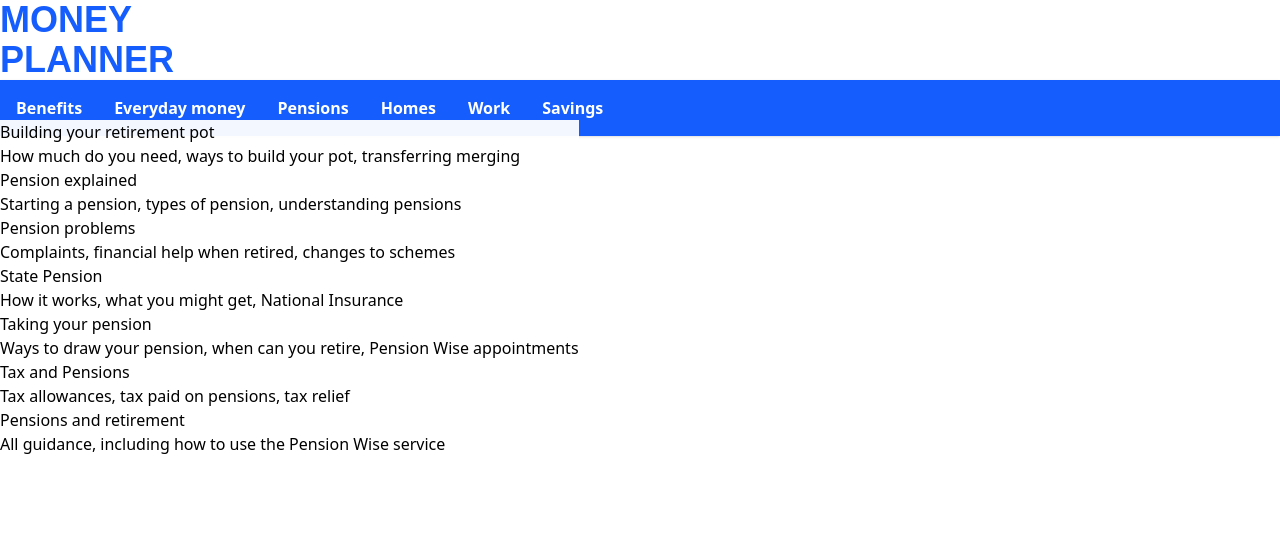
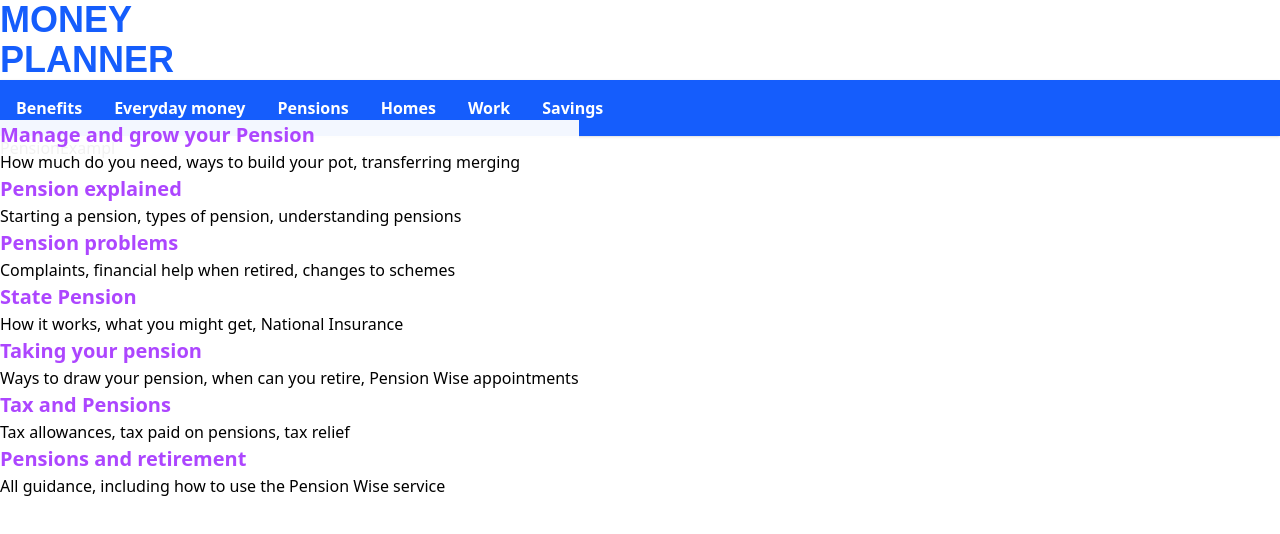
Before and after one commit to Blessing-bit-ui/BugetPlanner, a React (Vite) app in the folder financialadvice/: page /pension/pensionexplain in a window 1280 px wide. Both pictures are taken after a click on the button "Pensions". Shown: the top 534 px of the page. Built offline with nearby package versions, Linux system fonts and the light colour scheme; a web font is replaced by a local one.

Commit message:
created the links for pension

```diff
--- a/financialadvice/src/App.jsx
+++ b/financialadvice/src/App.jsx
@@ -6,6 +6,7 @@ import {NavLink} from "react-router-dom"
 import { useNavigate } from "react-router-dom";
 import Home from "./pages/Home";
 import Everyday from "./pages/Everyday";
+import Pension from "./pages/Pension";
 import PageNav from "./pages/PageNav";
 import Benefits from "./pages/Benefits";
 import UniversalCredit from "./components/UniversalCredit";
@@ -17,6 +18,14 @@ import Budgeting from "./components/Budgeting";
 import Buyingandrunning from "./components/Buyingandrunning";
 import Credit from "./components/Credit";
 import Insurance from "./components/Insurance"
+import ManageandGrow from "./components/ManageandGrow";
+import PensionExplain from "./components/PensionExplain";
+import TakingPension from "./components/TakingPension";
+import PensionsProblems from "./components/PensionsProblems";
+import StatePension from "./components/StatePension";
+import TaxPension from "./components/TaxPension"
+import PensionTransfer from './components/PensionTransfer'
+import Taxandretirement from "./components/taxandretirement";
 
 
 
@@ -98,6 +107,20 @@ setSavings(savings === true && false)
               <Benefitslater onhandleCloseButtons={handleCloseButtons} />
             }
           />
+          <Route
+            path="pension"
+            element={<Pension onhandleCloseButtons={handleCloseButtons} />}
+          />
+          < Route path="pension/managegrow"
+          element={<ManageandGrow/>}
+          />
+          <Route path="pension/pensionexplain" element={<PensionExplain/>}/>
+          <Route path="pension/pensionproblems" element={<PensionsProblems/>}/>
+          <Route path="pension/pensiontranfer" element={<PensionTransfer/>}/>
+          <Route path="pension/statepension" element={<StatePension/>}/>
+          <Route path="pension/takingpension" element={<TakingPension/>}/>
+          <Route path="pension/taxpension" element={<TaxPension/>}/>
+          <Route path="pension/taxandretirement" element={<Taxandretirement/>}/>
         </Routes>
       </BrowserRouter>
     </div>
@@ -369,50 +392,75 @@ function Pensions() {
     <div>
       <ul>
         <li>
-          <a href="https://www.moneyhelper.org.uk/en/pensions-and-retirement/building-your-retirement-pot">
-            Building your retirement pot
-          </a>
+          <NavLink
+            to="/pension/managegrow"
+            className="text-purple-500 font-bold text-[20px] hover:underline"
+          >
+            {" "}
+            Manage and grow your Pension
+          </NavLink>
           <p>
             How much do you need, ways to build your pot, transferring merging
           </p>
         </li>
         <li>
-          <a href="https://www.moneyhelper.org.uk/en/pensions-and-retirement/pensions-basics">
+          <NavLink
+            to="/pension/pensionexplain"
+            className="text-purple-500 font-bold text-[20px] hover:underline"
+          >
+            {" "}
             Pension explained
-          </a>
+          </NavLink>
           <p>Starting a pension, types of pension, understanding pensions</p>
         </li>
         <li>
-          <a href="https://www.moneyhelper.org.uk/en/pensions-and-retirement/pension-problems">
+          <NavLink
+            to="/pension/pensionproblems"
+            className="text-purple-500 font-bold text-[20px] hover:underline"
+          >
             Pension problems
-          </a>
+          </NavLink>
           <p> Complaints, financial help when retired, changes to schemes</p>
         </li>
         <li>
-          <a href="https://www.moneyhelper.org.uk/en/pensions-and-retirement/state-pension">
+          <NavLink
+            to="/pension/statepension"
+            className="text-purple-500 font-bold text-[20px] hover:underline"
+          >
             State Pension
-          </a>
+          </NavLink>
           <p>How it works, what you might get, National Insurance</p>
         </li>
         <li>
-          <a href="https://www.moneyhelper.org.uk/en/pensions-and-retirement/taking-your-pension">
+          <NavLink
+            to="/pension/takingpension"
+            className="text-purple-500 font-bold text-[20px] hover:underline"
+          >
+            {" "}
             Taking your pension
-          </a>
+          </NavLink>
           <p>
             Ways to draw your pension, when can you retire, Pension Wise
             appointments
           </p>
         </li>
         <li>
-          <a href="https://www.moneyhelper.org.uk/en/pensions-and-retirement/tax-and-pensions">
+          <NavLink
+            to="/pension/taxpension"
+            className="text-purple-500 font-bold text-[20px] hover:underline"
+          >
+            {" "}
             Tax and Pensions
-          </a>
+          </NavLink>
           <p>Tax allowances, tax paid on pensions, tax relief</p>
         </li>
         <li>
-          <a href="https://www.moneyhelper.org.uk/en/pensions-and-retirement">
-            Pensions and retirement
-          </a>
+          <NavLink
+            to="/pension/taxandretirement"
+            className="text-purple-500 font-bold text-[20px] hover:underline"
+
+            > Pensions and retirement
+          </NavLink>
           <p>All guidance, including how to use the Pension Wise service</p>
         </li>
       </ul>
--- /dev/null
+++ b/financialadvice/src/components/ManageandGrow.jsx
@@ -0,0 +1,9 @@
+function ManageandGrow() {
+    return (
+        <div>
+            ManageGrow
+        </div>
+    )
+}
+
+export default ManageandGrow
--- /dev/null
+++ b/financialadvice/src/components/PensionExplain.jsx
@@ -0,0 +1,9 @@
+function PensionExplain() {
+    return (
+        <div>
+            PensionExampl
+        </div>
+    )
+}
+
+export default PensionExplain
--- /dev/null
+++ b/financialadvice/src/components/PensionTransfer.jsx
@@ -0,0 +1,9 @@
+function PensionTransfer() {
+    return (
+        <div>
+            PensionTransfer
+        </div>
+    )
+}
+
+export default PensionTransfer
--- /dev/null
+++ b/financialadvice/src/components/PensionsProblems.jsx
@@ -0,0 +1,9 @@
+function PensionsProblems() {
+    return (
+        <div>
+            PensionProblems
+        </div>
+    )
+}
+
+export default PensionsProblems
--- /dev/null
+++ b/financialadvice/src/components/StatePension.jsx
@@ -0,0 +1,9 @@
+function StatePension() {
+    return (
+        <div>
+            StatePension
+        </div>
+    )
+}
+
+export default StatePension
--- /dev/null
+++ b/financialadvice/src/components/TakingPension.jsx
@@ -0,0 +1,9 @@
+function TakingPension() {
+    return (
+        <div>
+            TakingPension
+        </div>
+    )
+}
+
+export default TakingPension
--- /dev/null
+++ b/financialadvice/src/components/TaxPension.jsx
@@ -0,0 +1,9 @@
+function TaxPension() {
+    return (
+        <div>
+           TaxandPension
+        </div>
+    )
+}
+
+export default TaxPension
--- /dev/null
+++ b/financialadvice/src/components/Taxandretirement.jsx
@@ -0,0 +1,9 @@
+function Taxandretirement() {
+    return (
+        <div>
+            retirement
+        </div>
+    )
+}
+
+export default Taxandretirement
--- a/financialadvice/src/pages/Pensions.jsx
+++ b/financialadvice/src/pages/Pension.jsx
@@ -1,4 +1,4 @@
-function Pensions() {
+function Pension() {
     return (
         <div>
            Pension
@@ -6,4 +6,4 @@ function Pensions() {
     )
 }
 
-export default Pensions
+export default Pension
```
